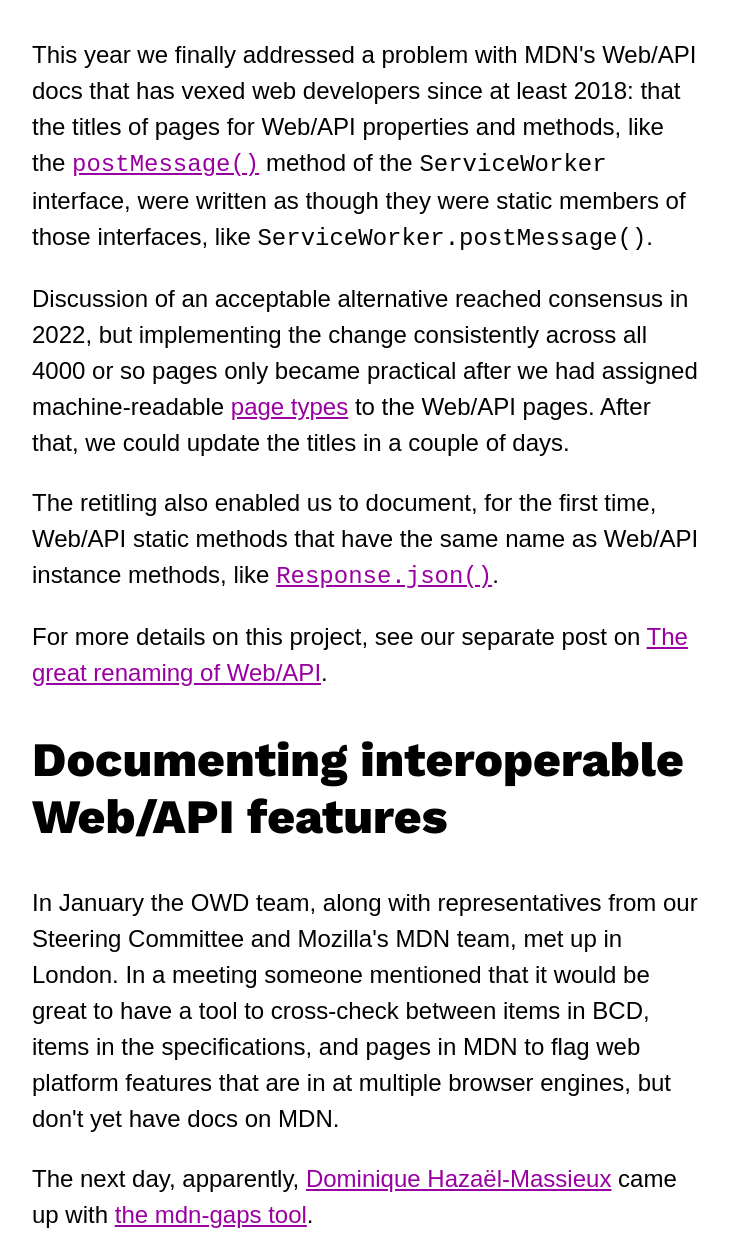
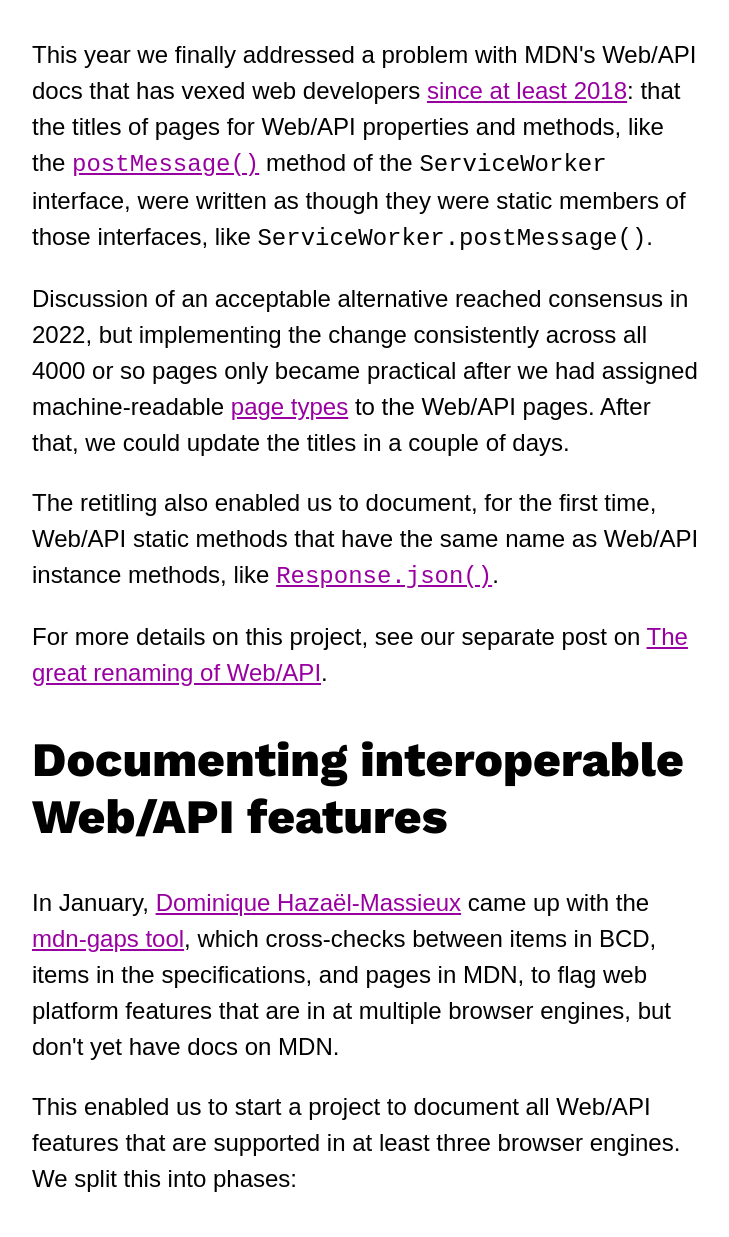
Before and after one commit to openwebdocs/owd-website, an Eleventy site: page pages/content/posts/owd-projects-h1-2023.md in a window 1280 px wide. Shown: the part 1122-2359 px from the top of the page, without its empty margins (0-729 px from the left). Built offline with nearby package versions, Linux system fonts and the light colour scheme; Eleventy itself is replaced by a stand-in of ours; files that its build step writes are made by us from their sources; what markdown-it-named-headings would draw is missing.

Commit message:
Wording tweaks

```diff
--- a/pages/content/posts/owd-projects-h1-2023.md
+++ b/pages/content/posts/owd-projects-h1-2023.md
@@ -14,7 +14,7 @@
 
 ## The great renaming of Web/API
 
-This year we finally addressed a problem with MDN's Web/API docs that has vexed web developers since at least 2018: that the titles of pages for Web/API properties and methods, like the [`postMessage()`](https://developer.mozilla.org/en-US/docs/Web/API/ServiceWorker/postMessage) method of the `ServiceWorker` interface, were written as though they were static members of those interfaces, like `ServiceWorker.postMessage()`.
+This year we finally addressed a problem with MDN's Web/API docs that has vexed web developers [since at least 2018](https://discourse.mozilla.org/t/incorrect-titles-for-method-property-articles/31641): that the titles of pages for Web/API properties and methods, like the [`postMessage()`](https://developer.mozilla.org/en-US/docs/Web/API/ServiceWorker/postMessage) method of the `ServiceWorker` interface, were written as though they were static members of those interfaces, like `ServiceWorker.postMessage()`.
 
 Discussion of an acceptable alternative reached consensus in 2022, but implementing the change consistently across all 4000 or so pages only became practical after we had assigned machine-readable [page types](https://github.com/openwebdocs/project/issues/91) to the Web/API pages. After that, we could update the titles in a couple of days.
 
@@ -24,9 +24,7 @@
 
 ## Documenting interoperable Web/API features
 
-In January the OWD team, along with representatives from our Steering Committee and Mozilla's MDN team, met up in London. In a meeting someone mentioned that it would be great to have a tool to cross-check between items in BCD, items in the specifications, and pages in MDN to flag web platform features that are in at multiple browser engines, but don't yet have docs on MDN.
-
-The next day, apparently, [Dominique Hazaël-Massieux](https://www.w3.org/People/Dom/) came up with [the mdn-gaps tool](https://dontcallmedom.github.io/mdn-gaps/).
+In January, [Dominique Hazaël-Massieux](https://www.w3.org/People/Dom/) came up with the [mdn-gaps tool](https://dontcallmedom.github.io/mdn-gaps/), which cross-checks between items in BCD, items in the specifications, and pages in MDN, to flag web platform features that are in at multiple browser engines, but don't yet have docs on MDN.
 
 This enabled us to start a project to document all Web/API features that are supported in at least three browser engines. We split this into phases:
 
@@ -39,7 +37,7 @@
 
 ## Progressive web apps revamp
 
-In January, [Patrick Brosset](https://patrickbrosset.com/), who's one of the Microsoft representatives on our Governing Committee, proposed [a project to update the MDN documentation for progressive web apps](https://github.com/mdn/mdn/issues/280). MDN's docs on progressive web apps were mostly written in 2017, and were never substantially updated since.
+Also in January, [Patrick Brosset](https://patrickbrosset.com/), who's one of the Microsoft representatives on our Governing Committee, proposed [a project to update the MDN documentation for progressive web apps](https://github.com/mdn/mdn/issues/280). MDN's docs on progressive web apps were mostly written in 2017, and were never substantially updated since.
 
 To get an idea of what kind of content to add, we used the [Divio documentation system](https://documentation.divio.com/) which describes four different types of documentation, that each perform a different function. The Divio system is - we think - one of those ideas that is so useful, that when you hear it, you wonder why you never thought of it before.
 
```
